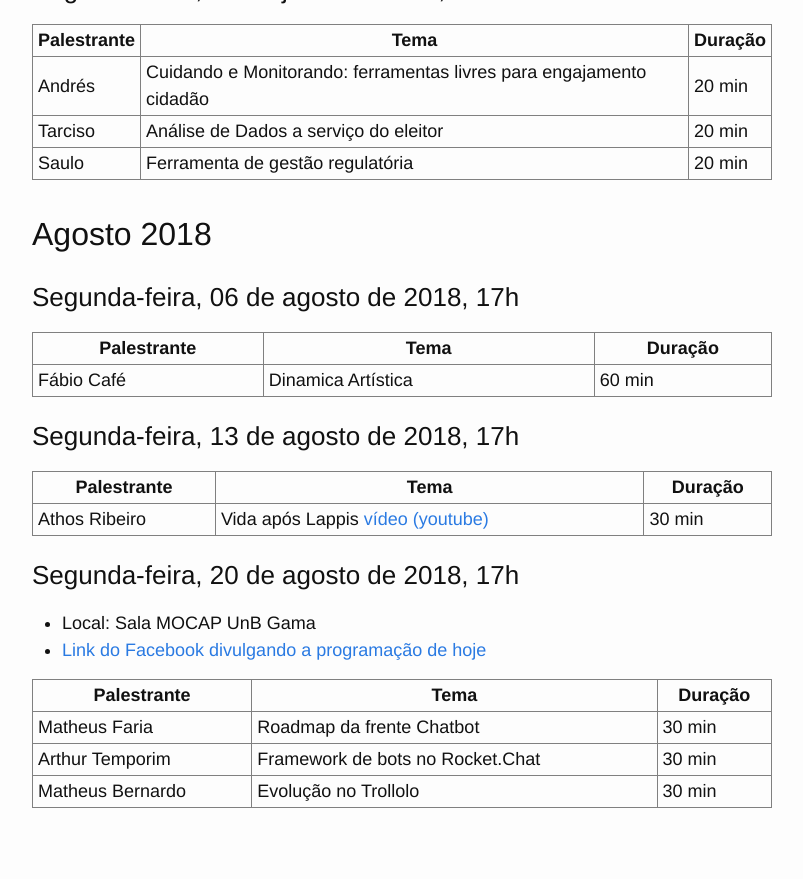
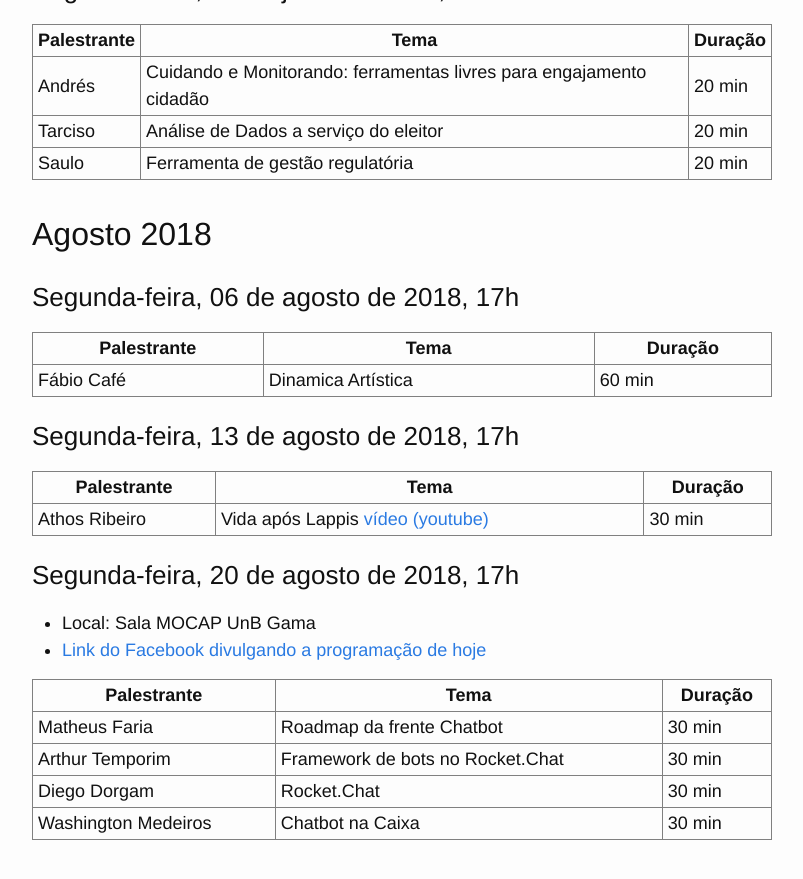
Before and after one commit to lappis-unb/MiniLappisConf, a Jekyll site: the page built from passados.md, in a window 1280 px wide and 900 px high, scrolled down 3815 px. Shown: the top 879 px of the window, without its empty margins (238-1041 px from the left). Built offline with Jekyll 4.4.1, drawn with Linux system fonts in a browser that asks for light colours.

Commit message:
adicionando nomes da ultima semana: Diego e Washington

```diff
--- a/passados.md
+++ b/passados.md
@@ -163,8 +163,9 @@ title: Eventos passados
 * Local: Sala MOCAP UnB Gama
 * [Link do Facebook divulgando a programação de hoje](https://www.facebook.com/lappisunb5/photos/a.535168910237675/535168156904417)
 
-| Palestrante      | Tema                                    | Duração |
-| ---------------- | --------------------------------------- | ------- |
-| Matheus Faria    | Roadmap da frente Chatbot               | 30 min  |
-| Arthur Temporim  | Framework de bots no Rocket.Chat        | 30 min  |
-| Matheus Bernardo | Evolução no Trollolo                    | 30 min  |
+| Palestrante         | Tema                                    | Duração |
+| ------------------- | --------------------------------------- | ------- |
+| Matheus Faria       | Roadmap da frente Chatbot               | 30 min  |
+| Arthur Temporim     | Framework de bots no Rocket.Chat        | 30 min  |
+| Diego Dorgam        | Rocket.Chat                             | 30 min  |
+| Washington Medeiros | Chatbot na Caixa                        | 30 min  |
```
